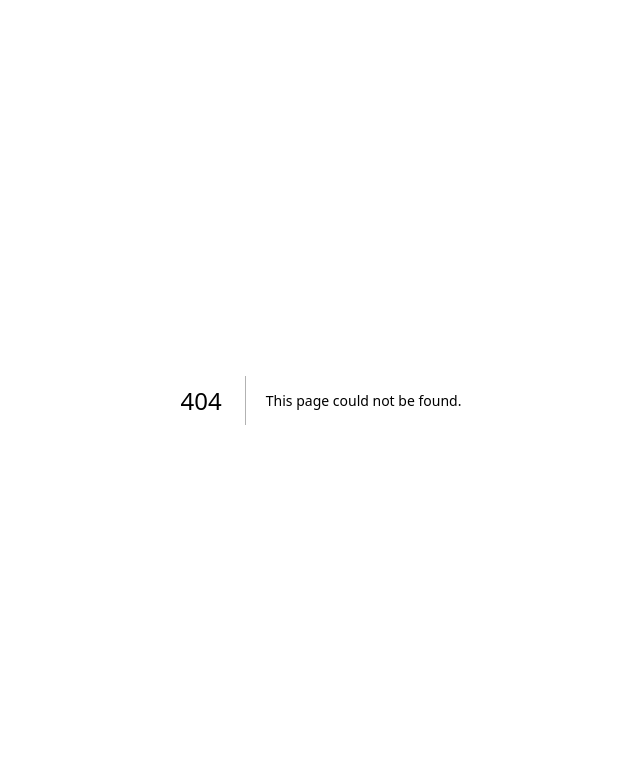
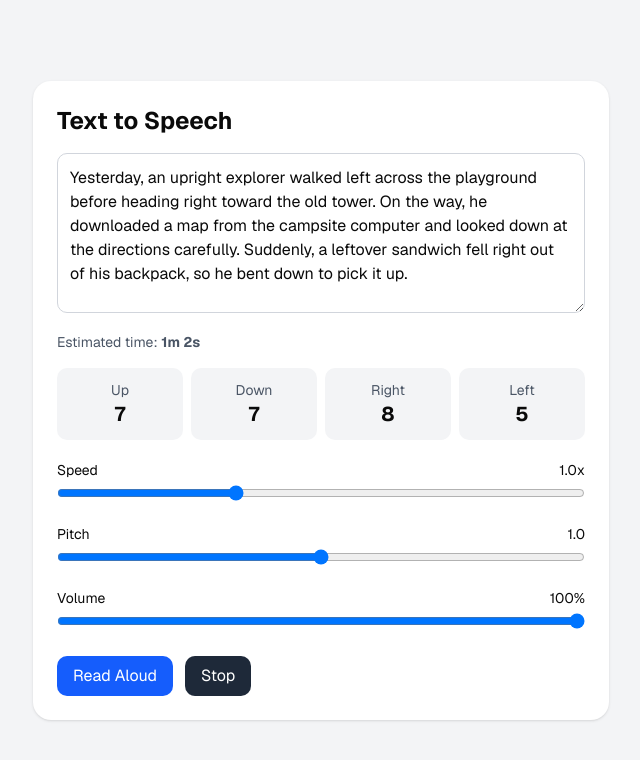
Before and after one commit to UltraRaptorYT/Overcooked, a Next.js app: page /directional in a window 1280 px wide. Before the commit this address had no page. Shown: the top 760 px of the page, without its empty margins (319-959 px from the left). Built offline with nearby package versions, Linux system fonts and the light colour scheme.

Commit message:
Added Directional Page for testing tmr

```diff
--- /dev/null
+++ b/src/app/directional/page.tsx
@@ -0,0 +1,174 @@
+"use client";
+
+import { useEffect, useMemo, useRef, useState } from "react";
+
+const sampleText = `Yesterday, an upright explorer walked left across the playground before heading right toward the old tower. On the way, he downloaded a map from the campsite computer and looked down at the directions carefully. Suddenly, a leftover sandwich fell right out of his backpack, so he bent down to pick it up.
+
+As he continued up the hill, he saw a downright strange sign pointing left and right at the same time. Confused, he looked up at the sky before moving left toward a small cabin. Inside, he found an upright lamp beside a stack of downloaded papers scattered all around the floor.
+
+After resting for a while, he walked right out of the cabin and headed down the rocky path. Near the riverbank, he spotted another leftover bag beside an upside-down canoe. He quickly looked up, waved both hands in excitement, and ran right toward his friends waiting near the campsite entrance.`;
+
+export default function TextToSpeechPage() {
+  const synthRef = useRef<SpeechSynthesis | null>(null);
+
+  const [text, setText] = useState(sampleText);
+  const [rate, setRate] = useState(1);
+  const [pitch, setPitch] = useState(1);
+  const [volume, setVolume] = useState(1);
+  const [isSpeaking, setIsSpeaking] = useState(false);
+
+  const directionCounts = useMemo(() => {
+    const words = text.toLowerCase().match(/\b\w+\b/g) ?? [];
+
+    return {
+      up: words.filter((word) => word.includes("up")).length,
+      down: words.filter((word) => word.includes("down")).length,
+      right: words.filter((word) => word.includes("right")).length,
+      left: words.filter((word) => word.includes("left")).length,
+    };
+  }, [text]);
+
+  useEffect(() => {
+    synthRef.current = window.speechSynthesis;
+
+    return () => {
+      synthRef.current?.cancel();
+    };
+  }, []);
+
+  const estimatedSeconds = useMemo(() => {
+    const words = text.trim().split(/\s+/).filter(Boolean).length;
+
+    // Average speech speed is around 150 words per minute
+    const baseWordsPerMinute = 150;
+
+    return Math.ceil((words / (baseWordsPerMinute * rate)) * 60);
+  }, [text, rate]);
+
+  const formattedTime = useMemo(() => {
+    const mins = Math.floor(estimatedSeconds / 60);
+    const secs = estimatedSeconds % 60;
+
+    if (mins === 0) return `${secs}s`;
+    return `${mins}m ${secs}s`;
+  }, [estimatedSeconds]);
+
+  const handleSpeak = () => {
+    if (!synthRef.current || !text.trim()) return;
+
+    synthRef.current.cancel();
+
+    const utterance = new SpeechSynthesisUtterance(text);
+
+    utterance.rate = rate;
+    utterance.pitch = pitch;
+    utterance.volume = volume;
+
+    utterance.onstart = () => setIsSpeaking(true);
+    utterance.onend = () => setIsSpeaking(false);
+    utterance.onerror = () => setIsSpeaking(false);
+
+    synthRef.current.speak(utterance);
+  };
+
+  const handleStop = () => {
+    synthRef.current?.cancel();
+    setIsSpeaking(false);
+  };
+
+  return (
+    <main className="min-h-screen flex items-center justify-center bg-gray-100 p-6">
+      <div className="w-full max-w-xl rounded-2xl bg-white p-6 shadow">
+        <h1 className="mb-4 text-2xl font-bold">Text to Speech</h1>
+
+        <textarea
+          className="min-h-40 w-full rounded-lg border border-gray-300 p-3 outline-none focus:ring-2 focus:ring-blue-500"
+          placeholder="Type something to read aloud..."
+          value={text}
+          onChange={(e) => setText(e.target.value)}
+        />
+
+        <p className="mt-3 text-sm text-gray-600">
+          Estimated time: <strong>{formattedTime}</strong>
+        </p>
+        <div className="mt-4 grid grid-cols-4 gap-2 text-center">
+          {Object.entries(directionCounts).map(([direction, count]) => (
+            <div key={direction} className="rounded-lg bg-gray-100 p-3">
+              <div className="text-sm capitalize text-gray-600">
+                {direction}
+              </div>
+              <div className="text-xl font-bold">{count}</div>
+            </div>
+          ))}
+        </div>
+
+        <div className="mt-5 space-y-4">
+          <label className="block">
+            <div className="mb-1 flex justify-between text-sm">
+              <span>Speed</span>
+              <span>{rate.toFixed(1)}x</span>
+            </div>
+            <input
+              type="range"
+              min="0.5"
+              max="2"
+              step="0.1"
+              value={rate}
+              onChange={(e) => setRate(Number(e.target.value))}
+              className="w-full"
+            />
+          </label>
+
+          <label className="block">
+            <div className="mb-1 flex justify-between text-sm">
+              <span>Pitch</span>
+              <span>{pitch.toFixed(1)}</span>
+            </div>
+            <input
+              type="range"
+              min="0"
+              max="2"
+              step="0.1"
+              value={pitch}
+              onChange={(e) => setPitch(Number(e.target.value))}
+              className="w-full"
+            />
+          </label>
+
+          <label className="block">
+            <div className="mb-1 flex justify-between text-sm">
+              <span>Volume</span>
+              <span>{Math.round(volume * 100)}%</span>
+            </div>
+            <input
+              type="range"
+              min="0"
+              max="1"
+              step="0.1"
+              value={volume}
+              onChange={(e) => setVolume(Number(e.target.value))}
+              className="w-full"
+            />
+          </label>
+        </div>
+
+        <div className="mt-5 flex gap-3">
+          <button
+            onClick={handleSpeak}
+            disabled={!text.trim()}
+            className="rounded-lg bg-blue-600 px-4 py-2 text-white disabled:bg-gray-400"
+          >
+            {isSpeaking ? "Restart" : "Read Aloud"}
+          </button>
+
+          <button
+            onClick={handleStop}
+            className="rounded-lg bg-gray-800 px-4 py-2 text-white"
+          >
+            Stop
+          </button>
+        </div>
+      </div>
+    </main>
+  );
+}
```
